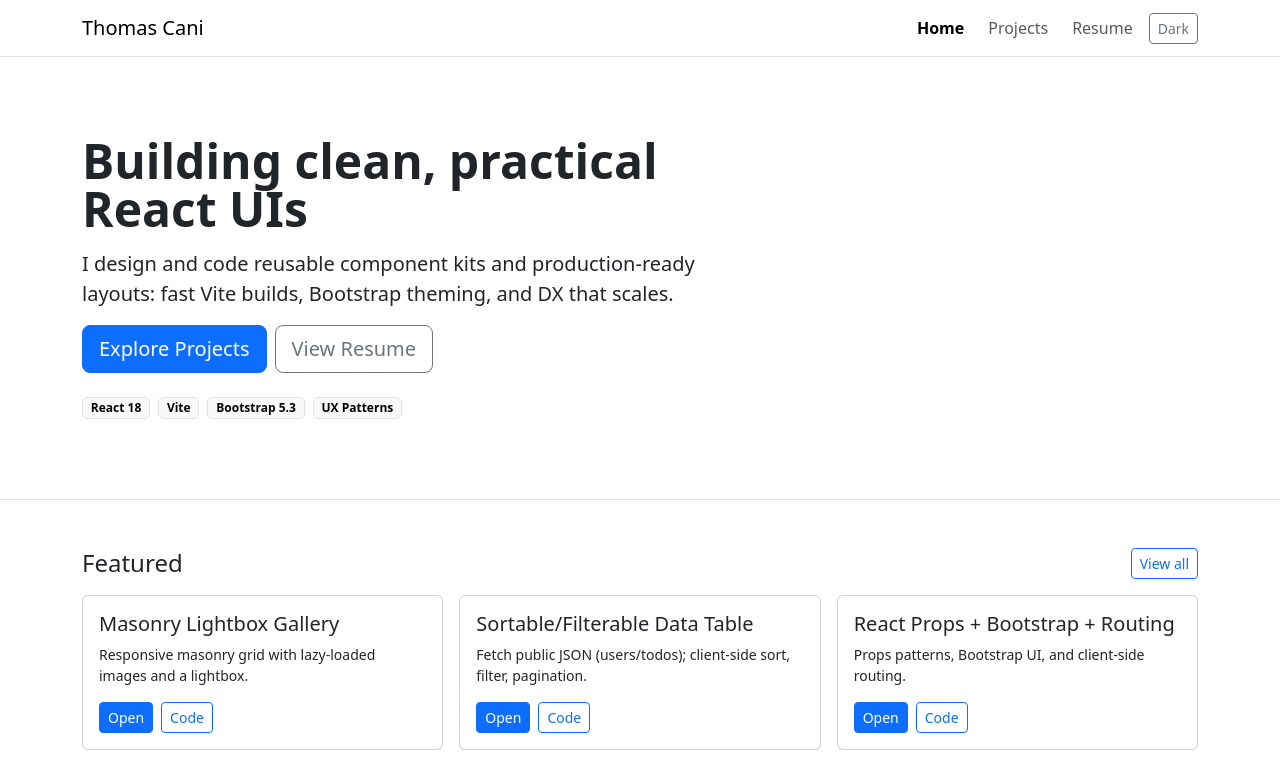
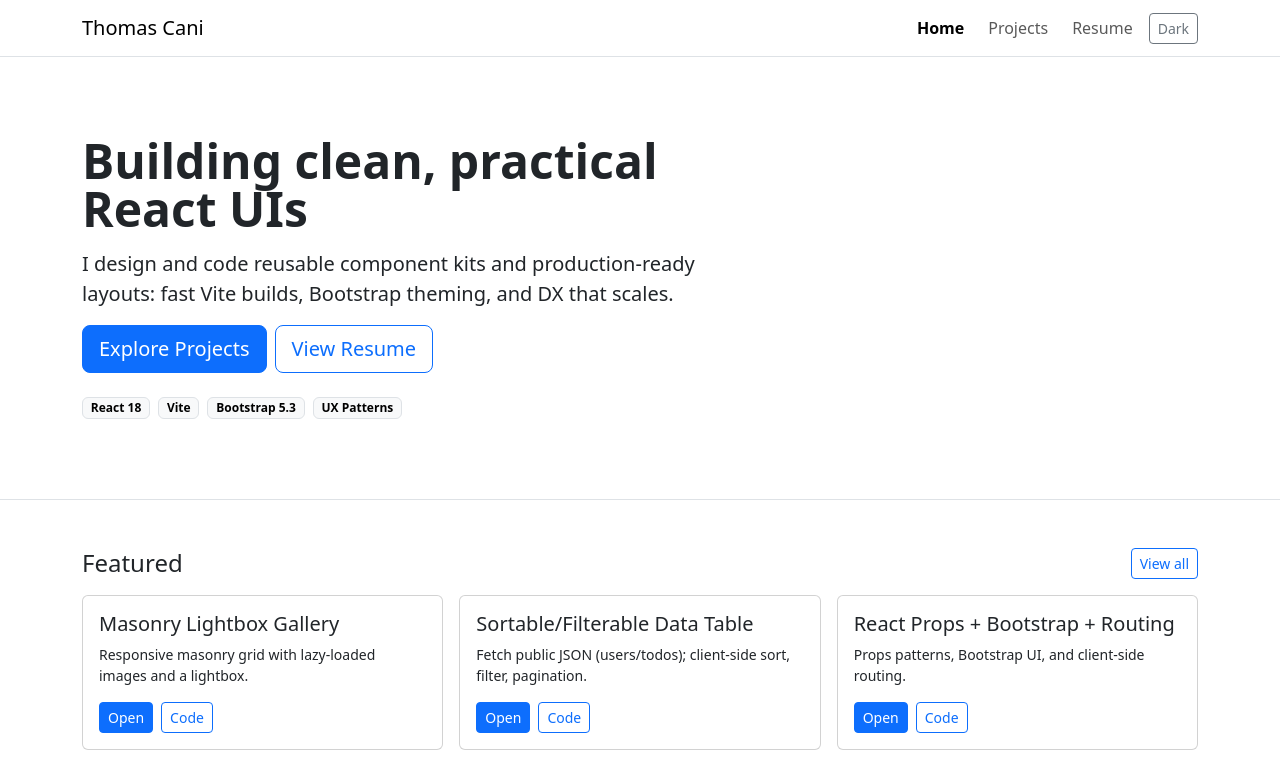
Before and after one commit to TomCani/portfolio-hub, a React (Vite) app: page / in a window 1280 px wide. Shown: the top 764 px of the page. Built offline with nearby package versions, Linux system fonts and the light colour scheme.

Commit message:
changed view resume outline to be easier to see on dark mode

```diff
--- a/package.json
+++ b/package.json
@@ -1,7 +1,7 @@
 {
   "name": "portfolio-hub",
   "private": true,
-  "version": "0.0.0",
+  "version": "0.3.0",
   "type": "module",
   "scripts": {
     "dev": "vite",
--- a/src/pages/Home.jsx
+++ b/src/pages/Home.jsx
@@ -23,7 +23,7 @@ export default function Home() {
                 <Link to="/projects" className="btn btn-primary btn-lg">
                   Explore Projects
                 </Link>
-                <Link to="/resume" className="btn btn-outline-secondary btn-lg">
+                <Link to="/resume" className="btn btn-outline-primary btn-lg">
                   View Resume
                 </Link>
               </div>
```
